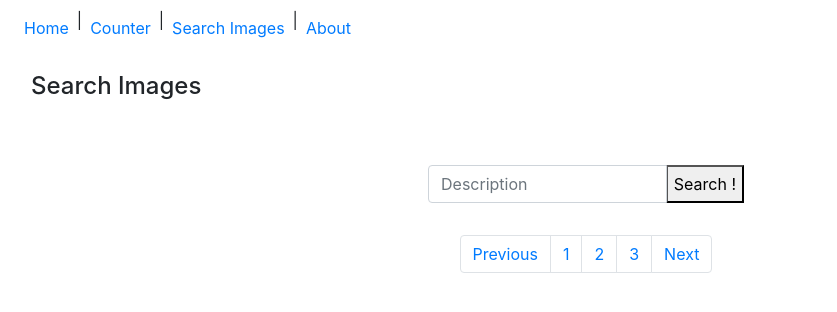
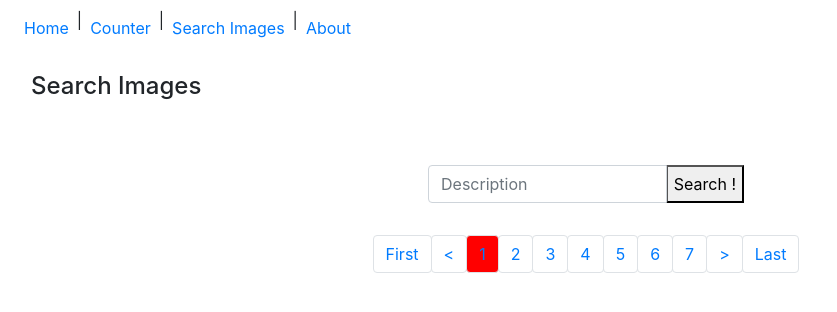
Before and after one commit to ImadSai/reactFirstProject, a React (Create React App) app: page /searchImages in a window 1280 px wide. Shown: the top 312 px of the page, without its empty margins (0-837 px from the left). Built offline with nearby package versions, Linux system fonts and the light colour scheme.

Commit message:
Ajout pagination

```diff
--- a/src/Components/SearchImages.js
+++ b/src/Components/SearchImages.js
@@ -11,18 +11,29 @@ class SearchImages extends Component {
             res: [],
             listeImages: [],
             rechercheTarget: '',
+            oldRechercheTarget: '',
+            page: 1,
+            perPage: 12
         }
     }
 
     // Get Images from web service
+    lancerRecherche = () => {
+        this.setState({
+                page: 1,
+                oldRechercheTarget: this.state.rechercheTarget,
+            }, () => this.getImages());
+    };
+
+    // Get Images Avec pagination et Target
     getImages = () => {
-        axios.get(this.urlPics + "&q=" + this.state.rechercheTarget)
+        console.log(this.state.page);
+        axios.get(this.urlPics + "&per_page=" + this.state.perPage + "&page=" + this.state.page + "&q=" + this.state.oldRechercheTarget)
             .then(response => {
                 this.setState({
                     res: response.data,
                     listeImages: response.data.hits
                 });
-                console.log(this.state.res);
             })
             .catch(err => {
                 console.error(err);
@@ -39,7 +50,7 @@ class SearchImages extends Component {
     // Get Image on Press Enter
     keyPressed = (event) => {
         if (event.key === "Enter") {
-            this.getImages();
+            this.lancerRecherche();
         }
     };
 
@@ -47,6 +58,60 @@ class SearchImages extends Component {
     openImage = (url) => {
         window.open(url);
     };
+
+    previousPage = () => {
+        if (this.state.page > 1) {
+            let targetPage = this.state.page - 1;
+            this.setState({
+                page: targetPage
+            }, () => this.getImages());
+        }
+    };
+
+    nextPage = () => {
+        if( this.state.page < this.getLastPage()  ) {
+            this.setState({
+                page: this.state.page + 1,
+            }, () => this.getImages());
+        }
+
+    };
+
+    getLastPage = () => {
+        let nombreElements = this.state.res.totalHits == null ? 0 : this.state.res.totalHits;
+        return Math.round(nombreElements / this.state.perPage);
+    };
+
+    getListPagination = () => {
+        let nombreElements = this.state.res.totalHits == null ? 0 : this.state.res.totalHits;
+        let pages = Math.round(nombreElements / this.state.perPage);
+        let actualPage = this.state.page;
+        if(isNaN(pages)) {
+            return [];
+        } else {
+            let tabPagination = [];
+            if ((actualPage - 3) > 0 && (actualPage + 4) <= pages) {
+                for ( let i = (actualPage - 3) ; i < (actualPage + 4); i++) {
+                    tabPagination.push(i);
+                }
+            } else if ( (actualPage - 3) <= 0 ) {
+                tabPagination = Array.from({length: 7}, (v, k) => k+1);
+            } else if ( (actualPage + 3) >= pages ) {
+                for ( let i = (pages - 6) ; i <= pages; i++) {
+                    tabPagination.push(i);
+                }
+            }
+            return tabPagination;
+        }
+
+        console.log(this.state.page);
+    };
+
+    setPage = (page) => {
+        this.setState({
+            page: page,
+        }, () => this.getImages());
+    }
 
     render() {
 
@@ -64,7 +129,7 @@ class SearchImages extends Component {
                                 value={this.state.rechercheTarget} onChange={this.changeTarget}
                                 onKeyPress={this.keyPressed} />
                             <div className="input-group-append">
-                                <button onClick={() => this.getImages()}> Search ! </button>
+                                <button onClick={() => this.lancerRecherche()}> Search ! </button>
                             </div>
                         </div>
                     </div>
@@ -76,7 +141,7 @@ class SearchImages extends Component {
                 <div className="row">
                     {
                         this.state.listeImages.map((actual) =>
-                            <div className="col-lg-3 col-md-4 col-sm-4 p-3">
+                            <div className="col-lg-3 col-md-4 col-sm-6 p-3">
 
                                 <div className="card">
 
@@ -98,14 +163,21 @@ class SearchImages extends Component {
                     }
                 </div>
 
+                <pagination></pagination>
+
                 {/* Pagination */}
                 <nav aria-label="Page navigation">
                     <ul className="pagination justify-content-center">
-                        <li className="page-item"><a className="page-link" href="#">Previous</a></li>
-                        <li className="page-item"><a className="page-link" href="#">1</a></li>
-                        <li className="page-item"><a className="page-link" href="#">2</a></li>
-                        <li className="page-item"><a className="page-link" href="#">3</a></li>
-                        <li className="page-item"><a className="page-link" href="#">Next</a></li>
+                        <li className="page-item"><a className="btn page-link" onClick={() => this.setPage(1)}>First</a></li>
+                        <li className="page-item"><a className="btn page-link" onClick={() => this.previousPage()}> &#60; </a></li>
+
+                        {
+                            this.getListPagination().map( (actual) =>
+                                <li className="page-item"><a className="btn page-link" style={{ backgroundColor: (actual == this.state.page) ? 'red' : 'transparent'}} onClick={() => this.setPage(actual)}>{actual}</a></li>
+                            )
+                        }
+                        <li className="page-item"><a className="btn page-link" onClick={() => this.nextPage()}> &#62; </a></li>
+                        <li className="page-item"><a className="btn page-link" onClick={() => this.setPage(this.getLastPage())}>Last</a></li>
                     </ul>
                 </nav>
             </div>
```
